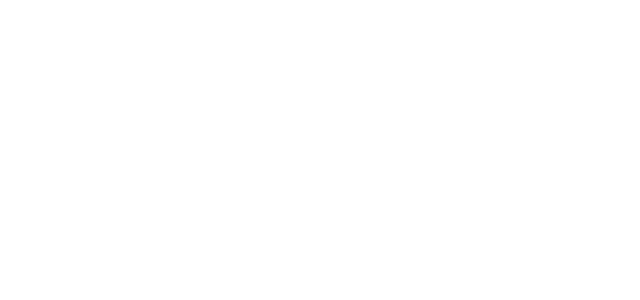
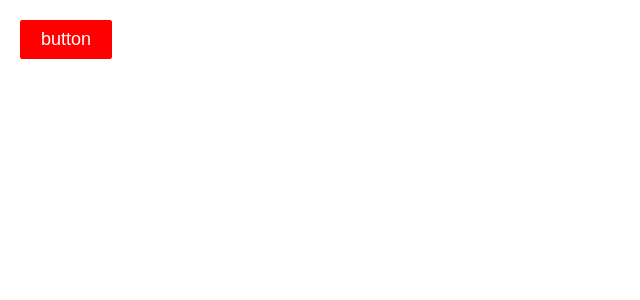
Before and after one commit to marekkawalski/BankOfTime, a React (Create React App) app in the folder frontend/: page / in a window 1280 px wide. Shown: the top 300 px of the page, without its empty margins (0-640 px from the left). Built offline with nearby package versions, Linux system fonts and the light colour scheme.

Commit message:
Add a button component

```diff
--- a/frontend/src/App.tsx
+++ b/frontend/src/App.tsx
@@ -1,8 +1,13 @@
 import React from "react";
 import "./App.css";
+import { Button } from "./components/Button/Button";
 
 function App() {
-  return <div className="App"></div>;
+  return (
+    <div className="App">
+      <Button>button</Button>
+    </div>
+  );
 }
 
 export default App;
--- /dev/null
+++ b/frontend/src/components/Button/Button.css
@@ -0,0 +1,46 @@
+.btn {
+  padding: 8px 20px;
+  border-radius: 2px;
+  outline: none;
+  border: none;
+  cursor: pointer;
+  margin: 20px;
+}
+.btn[disabled] {
+  opacity: 0.5;
+  color: yellow;
+}
+.btn[disabled]:hover {
+  opacity: 0.5;
+  cursor: initial;
+}
+.btn--primary {
+  background-color: red;
+  color: #fff;
+  border: 1px solid red;
+  transition: 0.3s;
+}
+
+.btn--outline {
+  background-color: transparent;
+  color: red;
+  padding: 8px 20px;
+  border: 1px solid red;
+  transition: all 0.3s ease-out;
+  border-radius: 50px;
+}
+
+.btn--medium {
+  padding: 8px 20px;
+  font-size: 18px;
+}
+
+.btn--large {
+  padding: 12px 26px;
+  font-size: 20px;
+}
+
+.btn--large:hover,
+.btn--medium:hover {
+  opacity: 0.7;
+}
--- /dev/null
+++ b/frontend/src/components/Button/Button.tsx
@@ -0,0 +1,28 @@
+import React from "react";
+import "./Button.css";
+
+interface ButtonProps {
+  children: React.ReactNode;
+  onClick?: () => void;
+  className?: string;
+  disabled?: boolean;
+}
+
+export const Button: React.FC<ButtonProps> = ({
+  children,
+  onClick,
+  className = "btn--primary btn--medium",
+  disabled = false,
+  ...props
+}) => {
+  return (
+    <button
+      className={`btn ${className}`}
+      onClick={onClick}
+      disabled={disabled}
+      {...props}
+    >
+      {children}
+    </button>
+  );
+};
```
